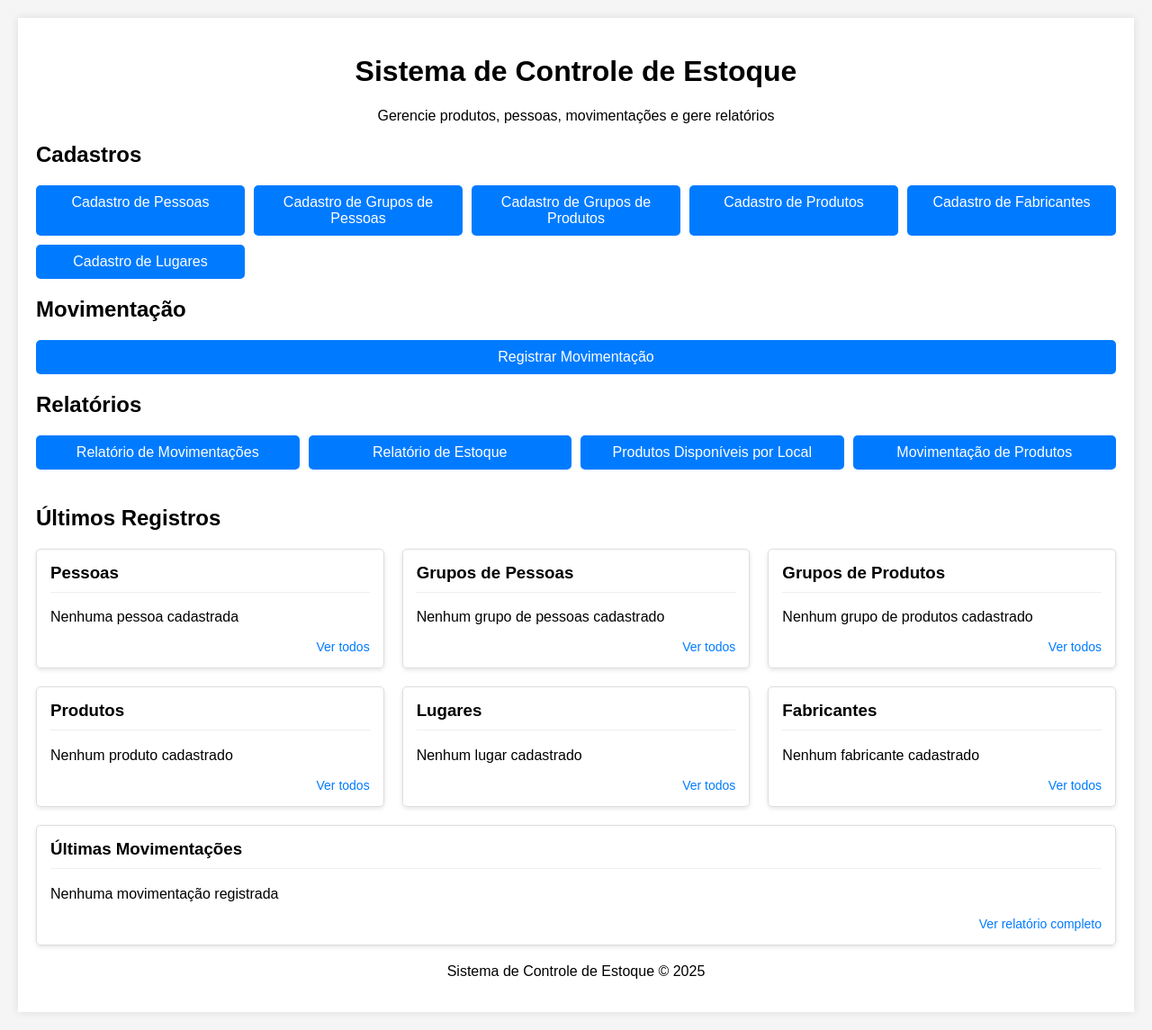
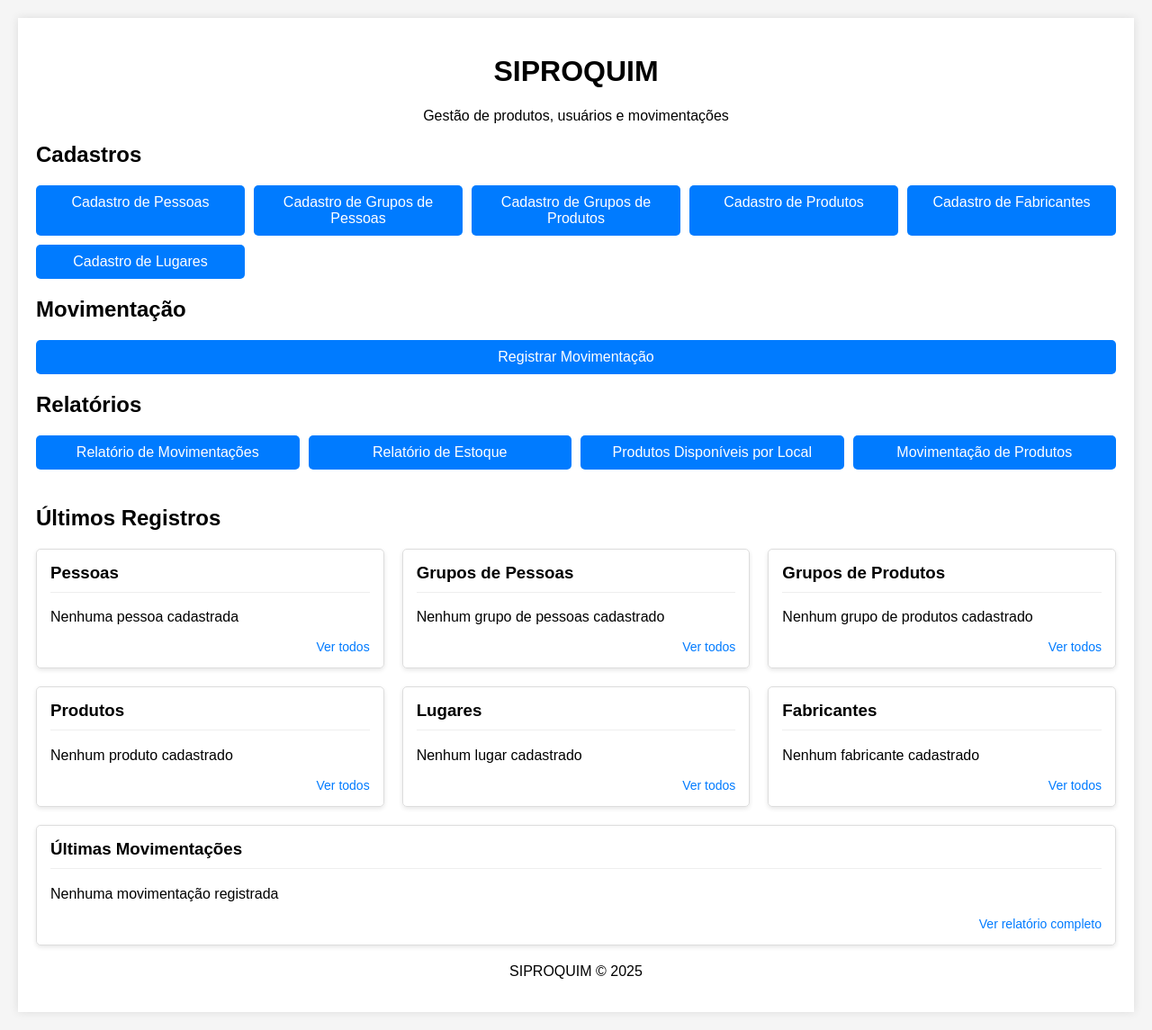
Before and after one commit to gmedeirosnet/SIPROQUIM, a PHP site: page / in a window 1280 px wide. Shown: the whole page at 90% size. Run offline with PHP 8.4, Linux system fonts and the light colour scheme; data that the repository does not hold is empty; some libraries are stand-ins or nearby versions.

Commit message:
Update title and header content to reflect application name "SIPROQUIM"

```diff
--- a/src/index.php
+++ b/src/index.php
@@ -63,7 +63,7 @@ while ($row = $stmt->fetch(PDO::FETCH_ASSOC)) {
 <head>
     <meta charset="UTF-8">
     <meta name="viewport" content="width=device-width, initial-scale=1.0">
-    <title>Sistema de Controle de Estoque</title>
+    <title>SIPROQUIM</title>
     <style>
         body {
             font-family: Arial, sans-serif;
@@ -214,8 +214,8 @@ while ($row = $stmt->fetch(PDO::FETCH_ASSOC)) {
 <body>
     <div class="container">
         <header>
-            <h1>Sistema de Controle de Estoque</h1>
-            <p>Gerencie produtos, pessoas, movimentações e gere relatórios</p>
+            <h1>SIPROQUIM</h1>
+            <p>Gestão de produtos, usuários e movimentações</p>
         </header>
 
         <div class="menu-section">
@@ -468,7 +468,7 @@ while ($row = $stmt->fetch(PDO::FETCH_ASSOC)) {
         </div>
 
         <footer>
-            <p>Sistema de Controle de Estoque &copy; <?= date('Y') ?></p>
+            <p>SIPROQUIM &copy; <?= date('Y') ?></p>
         </footer>
     </div>
 
```
